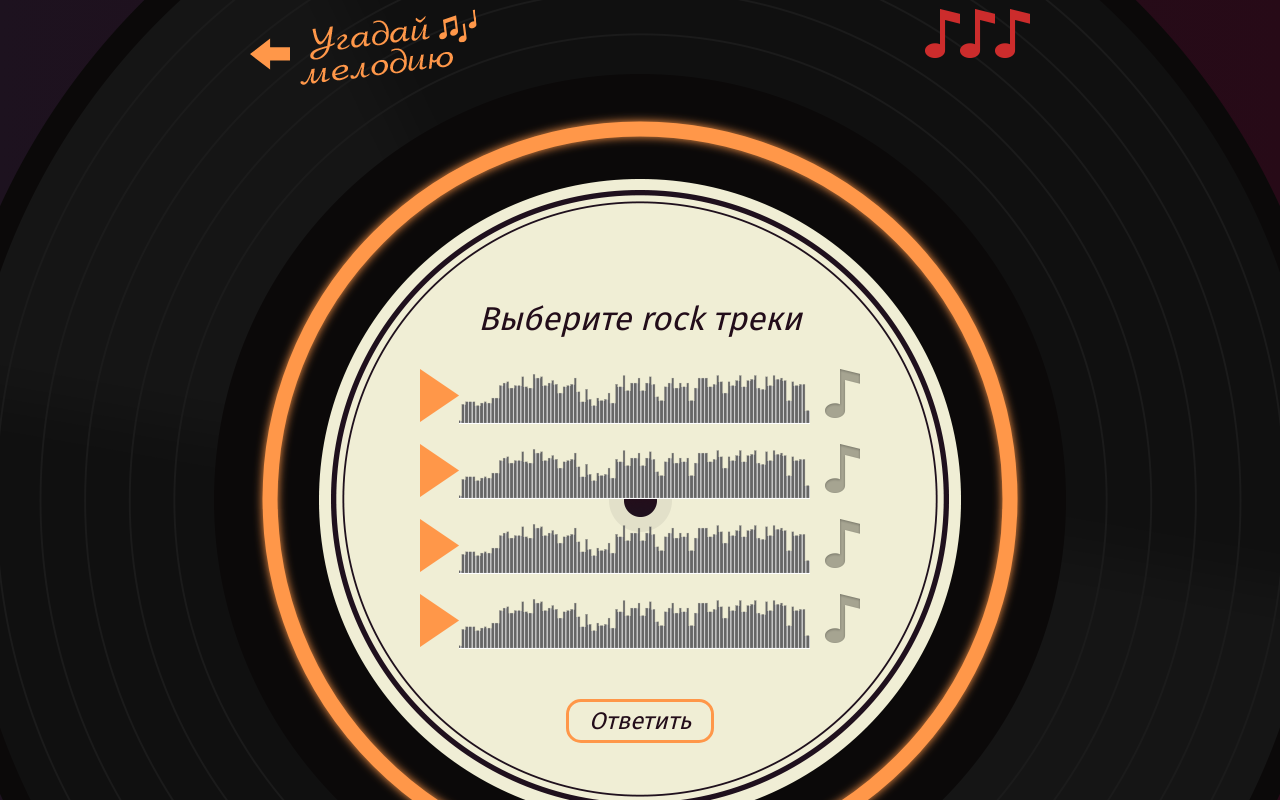
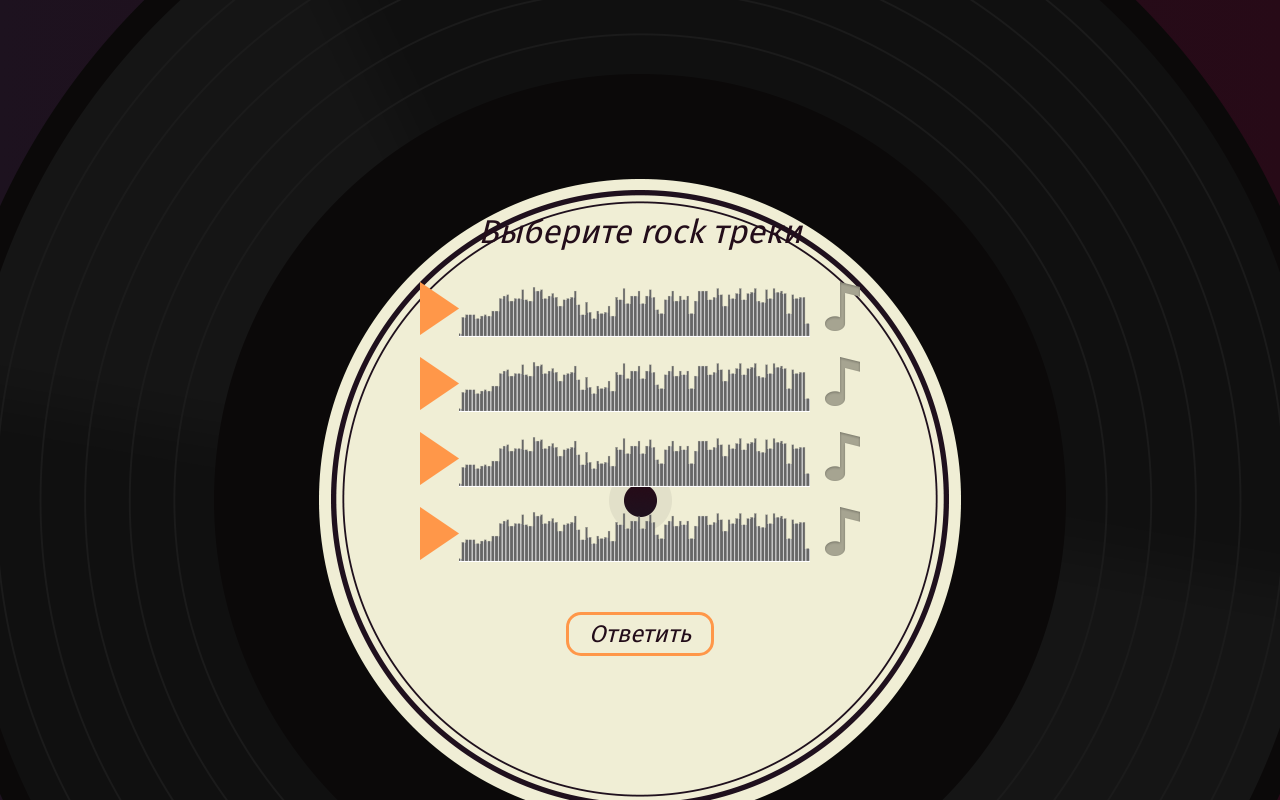
Before and after one commit to artytrik/Guess-melody, a React app: page /genre in a window 1280 px wide. Shown: the top 800 px of the page. Built offline with nearby package versions, Linux system fonts and the light colour scheme.

Commit message:
Создает компонент игрового экрана

```diff
--- a/src/components/app/app.jsx
+++ b/src/components/app/app.jsx
@@ -7,6 +7,7 @@ import GenreQuestionScreen from '../genre-question-screen/genre-question-screen.
 import {GameType} from '../../utils.js';
 import {connect} from 'react-redux';
 import {ActionCreator} from '../../reducer.js';
+import GameScreen from '../game-screen/game-screen.jsx';
 
 class App extends PureComponent {
   _renderGameScreen() {
@@ -32,17 +33,21 @@ class App extends PureComponent {
       switch (question.type) {
         case GameType.ARTIST:
           return (
+            <GameScreen>
               <ArtistQuestionScreen
                 question={question}
                 onAnswer={onUserAnswer}
               />
+            </GameScreen>
           );
         case GameType.GENRE:
           return (
+            <GameScreen>
               <GenreQuestionScreen
                 question={question}
                 onAnswer={onUserAnswer}
               />
+            </GameScreen>
           );
       }
     }
--- a/src/components/artist-question-screen/artist-question-screen.jsx
+++ b/src/components/artist-question-screen/artist-question-screen.jsx
@@ -18,21 +18,6 @@ class ArtistQuestionScreen extends React.PureComponent {
     const {song, answers} = question;
 
     return (
-      <section className="game game--artist">
-        <header className="game__header">
-          <a className="game__back" href="#">
-            <span className="visually-hidden">Сыграть ещё раз</span>
-            <img className="game__logo" src="img/melody-logo-ginger.png" alt="Угадай мелодию" />
-          </a>
-          <svg xmlns="http://www.w3.org/2000/svg" className="timer" viewBox="0 0 780 780">
-            <circle className="timer__line" cx={390} cy={390} r={370} style={{filter: `url(#blur)`, transform: `rotate(-90deg) scaleY(-1)`, transformOrigin: `center`}} />
-          </svg>
-          <div className="game__mistakes">
-            <div className="wrong" />
-            <div className="wrong" />
-            <div className="wrong" />
-          </div>
-        </header>
       <section className="game__screen">
         <h2 className="game__title">Кто исполняет эту песню?</h2>
         <div className="game__track">
@@ -63,7 +48,6 @@ class ArtistQuestionScreen extends React.PureComponent {
           ))}
         </form>
       </section>
-      </section>
     );
   }
 }
--- /dev/null
+++ b/src/components/game-screen/game-screen.jsx
@@ -0,0 +1,31 @@
+import React from 'react';
+import {GameType} from '../../utils.js';
+
+const GameScreen = (props) => {
+  const {
+    type,
+    children
+  } = props;
+
+  return (
+    <section className={`game game--${type}`}>
+      <header className="game__header">
+        <a className="game__back" href="#">
+          <span className="visually-hidden">Сыграть ещё раз</span>
+          <img className="game__logo" src="img/melody-logo-ginger.png" alt="Угадай мелодию" />
+        </a>
+        <svg xmlns="http://www.w3.org/2000/svg" className="timer" viewBox="0 0 780 780">
+          <circle className="timer__line" cx={390} cy={390} r={370} style={{filter: `url(#blur)`, transform: `rotate(-90deg) scaleY(-1)`, transformOrigin: `center`}} />
+        </svg>
+        <div className="game__mistakes">
+          <div className="wrong" />
+          <div className="wrong" />
+          <div className="wrong" />
+        </div>
+      </header>
+      {children}
+    </section>
+  );
+};
+
+export default GameScreen;
--- a/src/components/genre-question-screen/genre-question-screen.jsx
+++ b/src/components/genre-question-screen/genre-question-screen.jsx
@@ -19,21 +19,6 @@ class GenreQuestionScreen extends PureComponent {
     const {genre, answers} = question;
 
     return (
-      <section className="game game--genre">
-        <header className="game__header">
-          <a className="game__back" href="#">
-            <span className="visually-hidden">Сыграть ещё раз</span>
-            <img className="game__logo" src="img/melody-logo-ginger.png" alt="Угадай мелодию" />
-          </a>
-          <svg xmlns="http://www.w3.org/2000/svg" className="timer" viewBox="0 0 780 780">
-            <circle className="timer__line" cx={390} cy={390} r={370} style={{filter: `url(#blur)`, transform: `rotate(-90deg) scaleY(-1)`, transformOrigin: `center`}} />
-          </svg>
-          <div className="game__mistakes">
-            <div className="wrong" />
-            <div className="wrong" />
-            <div className="wrong" />
-          </div>
-        </header>
       <section className="game__screen">
         <h2 className="game__title">Выберите {genre} треки</h2>
         <form className="game__tracks"
@@ -72,7 +57,6 @@ class GenreQuestionScreen extends PureComponent {
           <button className="game__submit button" type="submit">Ответить</button>
         </form>
       </section>
-      </section>
     );
   }
 }
```
Lines whose indentation alone changed are shown as unchanged.
